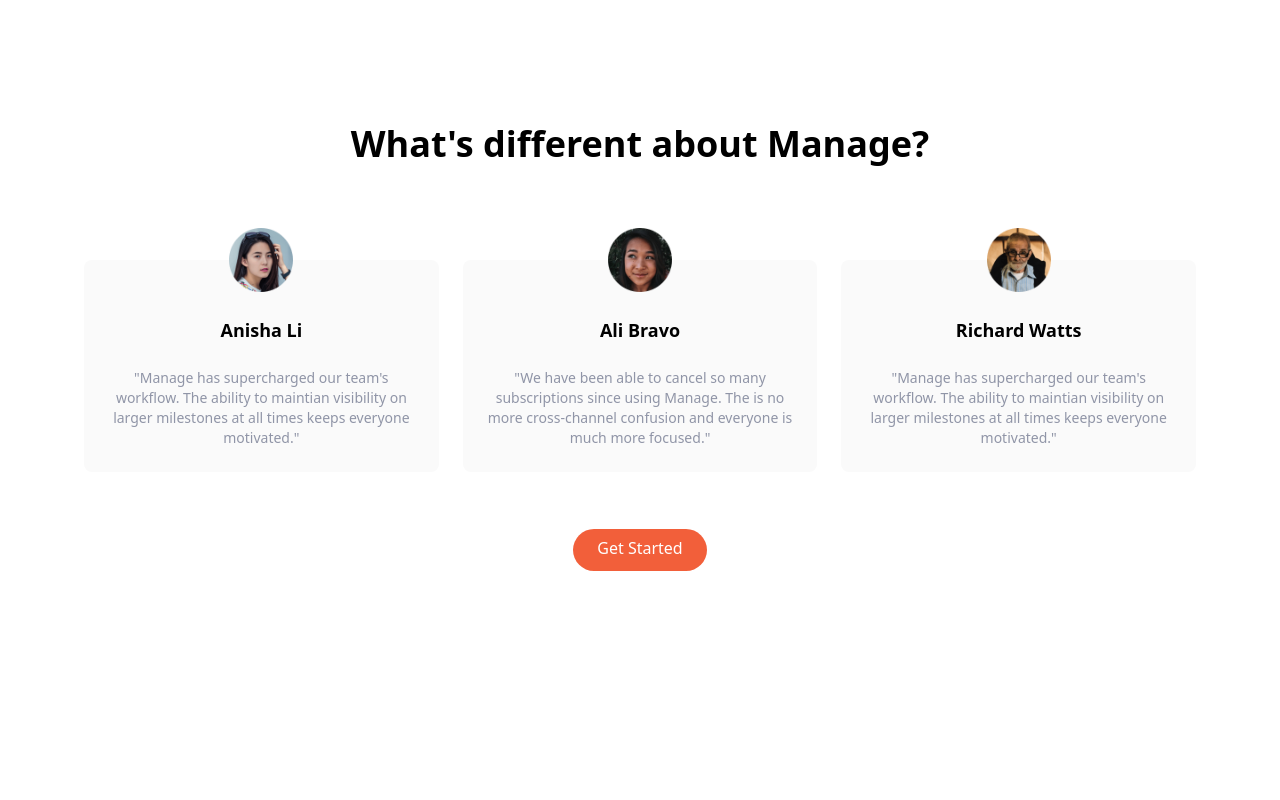
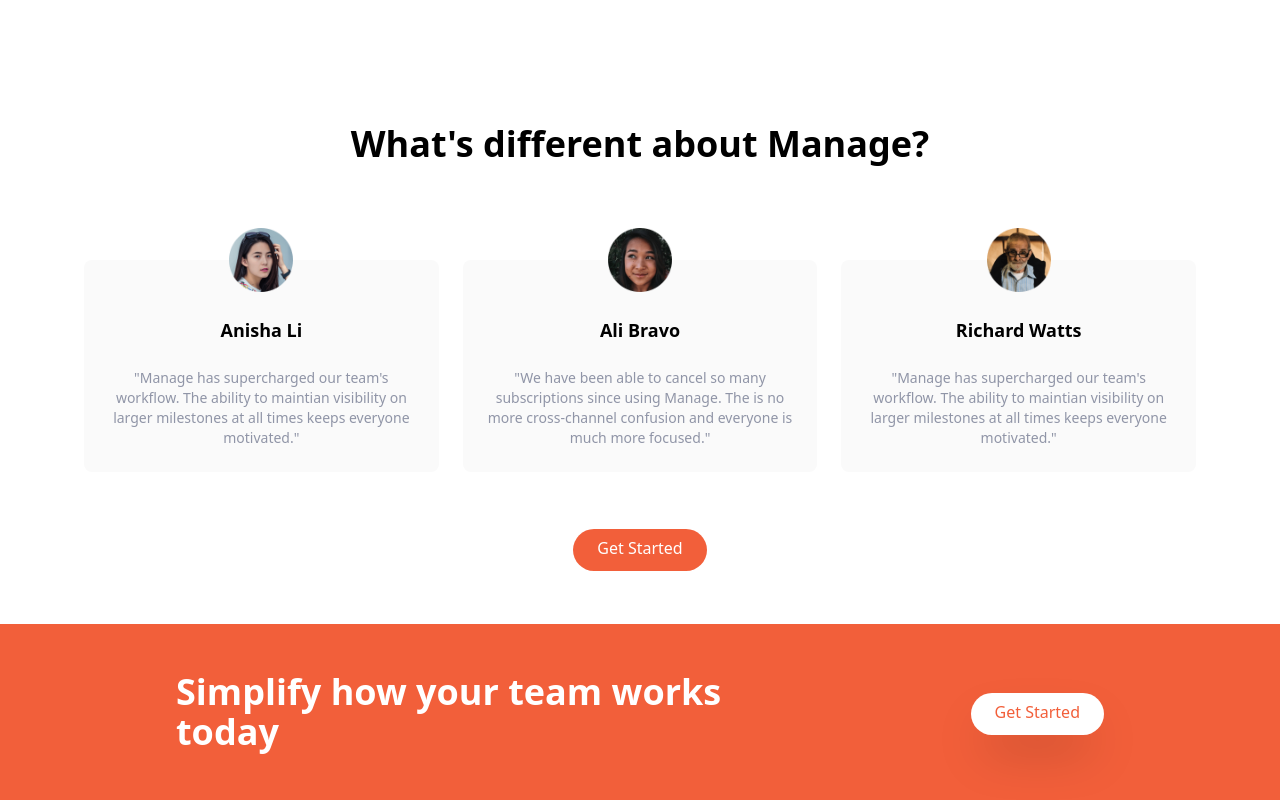
Before and after one commit to avs-7955/Manage-Landing-Page, a website: page index.html in a window 1280 px wide. Shown: the part 1144-1944 px from the top of the page. Before the commit the page ends 1768 px from the top, so only its background shows below. Drawn offline with Linux system fonts and the light colour scheme.

Commit message:
CTA section

```diff
--- a/index.html
+++ b/index.html
@@ -180,6 +180,23 @@
     </section>
 
     <!-- CTA Section -->
+    <section id="cta" class="bg-brightRed">
+        <!-- Flex Container -->
+        <div
+            class="flex container flex-col items-center justify-between px-6 py-24 space-y-12 mx-auto md:py-12 md:flex-row md:space-y-0">
+            <!-- Heading -->
+            <h2 class="text-5xl font-bold leading-tight text-center text-white md:text-4xl md:max-w-xl md:text-left">
+                Simplify how your team works today
+            </h2>
+            <div>
+                <a href="#"
+                    class="p-3 px-6 pt-2 text-brightRed bg-white rounded-full baseline shadow-2xl hover:bg-gray-900">Get
+                    Started</a>
+            </div>
+        </div>
+    </section>
+
+    <!-- Footer Section -->
 </body>
 
 </html>
```
Also changed, not shown: css/main.css.
